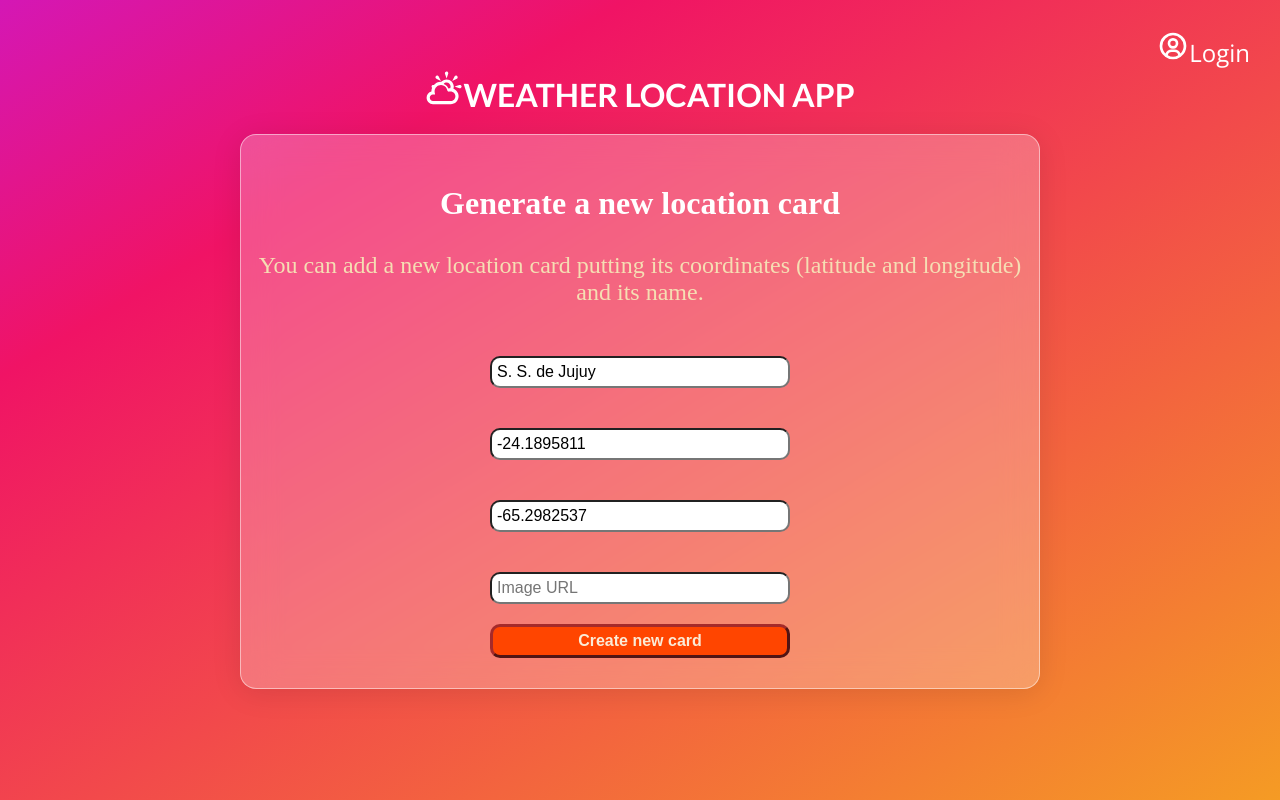
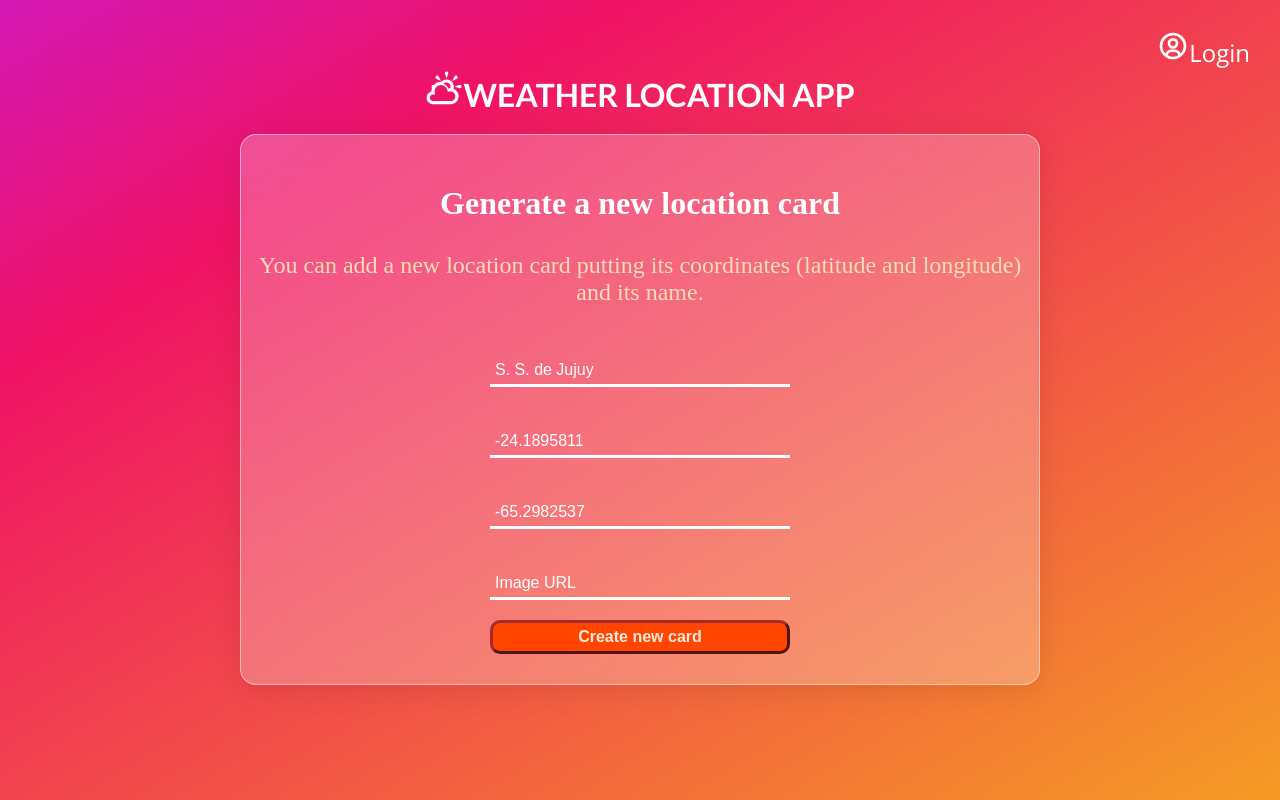
Before and after one commit to gus0117/pilis-mod3-alvarado-ordonez, a React (Create React App) app: page /#/location/create in a window 1280 px wide. Built offline with nearby package versions, Linux system fonts and the light colour scheme.

Commit message:
Cambiado estilo de formularios

```diff
--- a/src/routes/Location/CreateLocation.css
+++ b/src/routes/Location/CreateLocation.css
@@ -37,9 +37,17 @@
 .form input {
     width: 300px;
     font-size: 1rem;
-    border-radius: 10px;
+    background-color: transparent;
+    border-style: none none solid none;
+    border-color: white;
+    border-width: 3px;
     margin: 20px 0;
     padding: 5px;
+    color: white;
+}
+
+.form input::placeholder {
+    color: white;
 }
 
 .btn {
--- a/src/routes/Login/Login.css
+++ b/src/routes/Login/Login.css
@@ -18,6 +18,12 @@
     margin-top: 10px;
 
 }
+
+.input-form::placeholder {
+    color: white;
+    font-size: 1rem;
+}
+
 .img-login{
     display: block;
     margin: auto;
```
